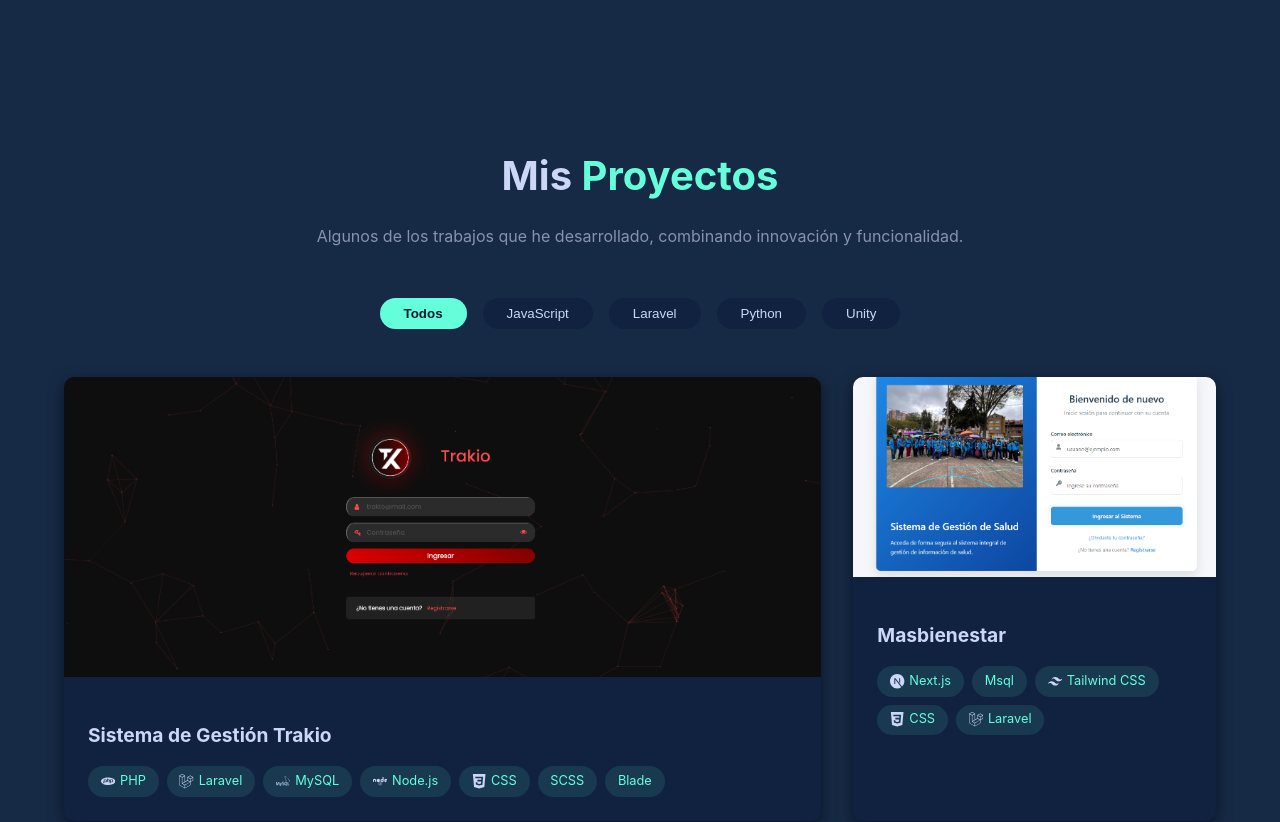
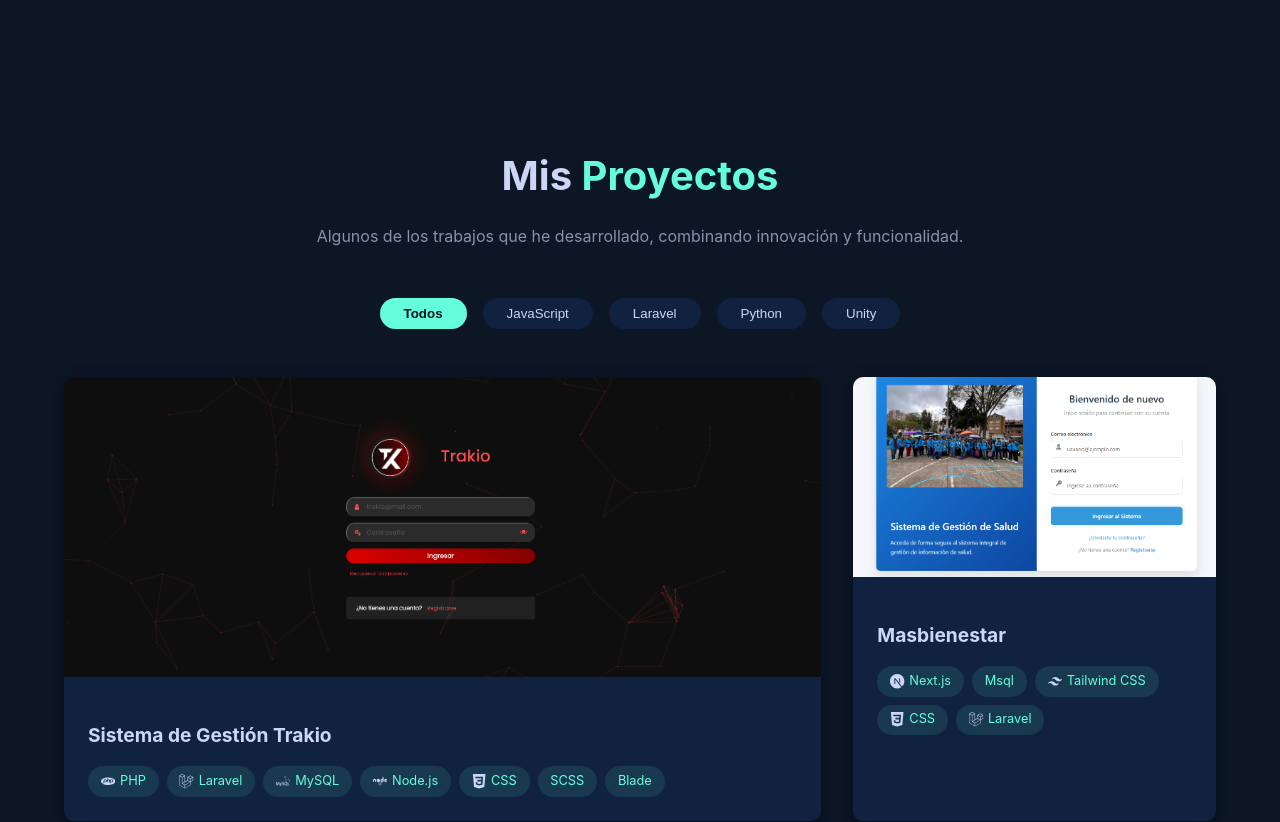
Before and after one commit to Monhabell/Porfaolio-Gabriel, a React (Vite) app: page / in a window 1280 px wide. Shown: the part 1956-2778 px from the top of the page. Built offline with nearby package versions, Linux system fonts and the light colour scheme.

Commit message:
update perfil

```diff
--- a/src/App.css
+++ b/src/App.css
@@ -1,7 +1,7 @@
 /* Estilos generales */
 .dark-theme {
-  --primary-color: #0a192f;
-  --secondary-color: #172a45;
+  --primary-color: #06101f;
+  --secondary-color: #0c1624;
   --accent-color: #64ffda;
   --text-color: #ccd6f6;
   --text-secondary: #8892b0;
```
Also changed, not shown: src/assets/foto.png.
